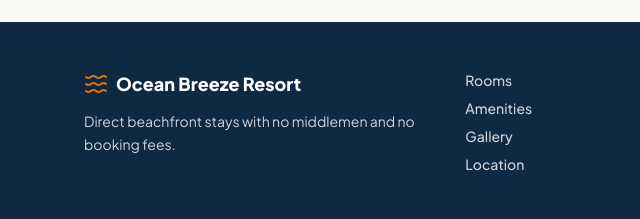
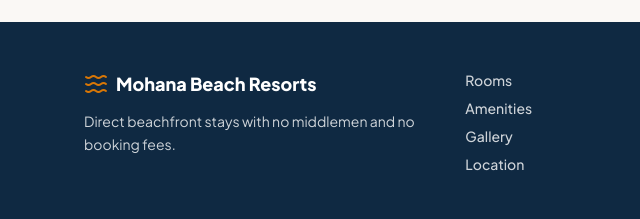
Before and after one commit to sanketjana123-prog/MohanaBeach-Resort, a plain HTML site: page index.html in a window 1280 px wide. Shown: the part 4427-4646 px from the top of the page, 0-640 px from the left. Drawn offline with nearby package versions, Linux system fonts and the light colour scheme.

Commit message:
Update index.html

```diff
--- a/index.html
+++ b/index.html
@@ -216,7 +216,7 @@ tailwind.config = { theme: { extend: {
 <footer class="bg-navy text-white/80">
   <div class="max-w-6xl mx-auto px-5 py-12 grid gap-8 md:grid-cols-3">
     <div>
-      <p class="flex items-center gap-2 text-white font-extrabold text-lg"><i data-lucide="waves" class="w-6 h-6 text-gold"></i> Ocean Breeze Resort</p>
+      <p class="flex items-center gap-2 text-white font-extrabold text-lg"><i data-lucide="waves" class="w-6 h-6 text-gold"></i> Mohana Beach Resorts</p>
       <p class="mt-3 text-sm leading-relaxed">Direct beachfront stays with no middlemen and no booking fees.</p>
     </div>
     <ul class="space-y-2 text-sm font-medium">
```
